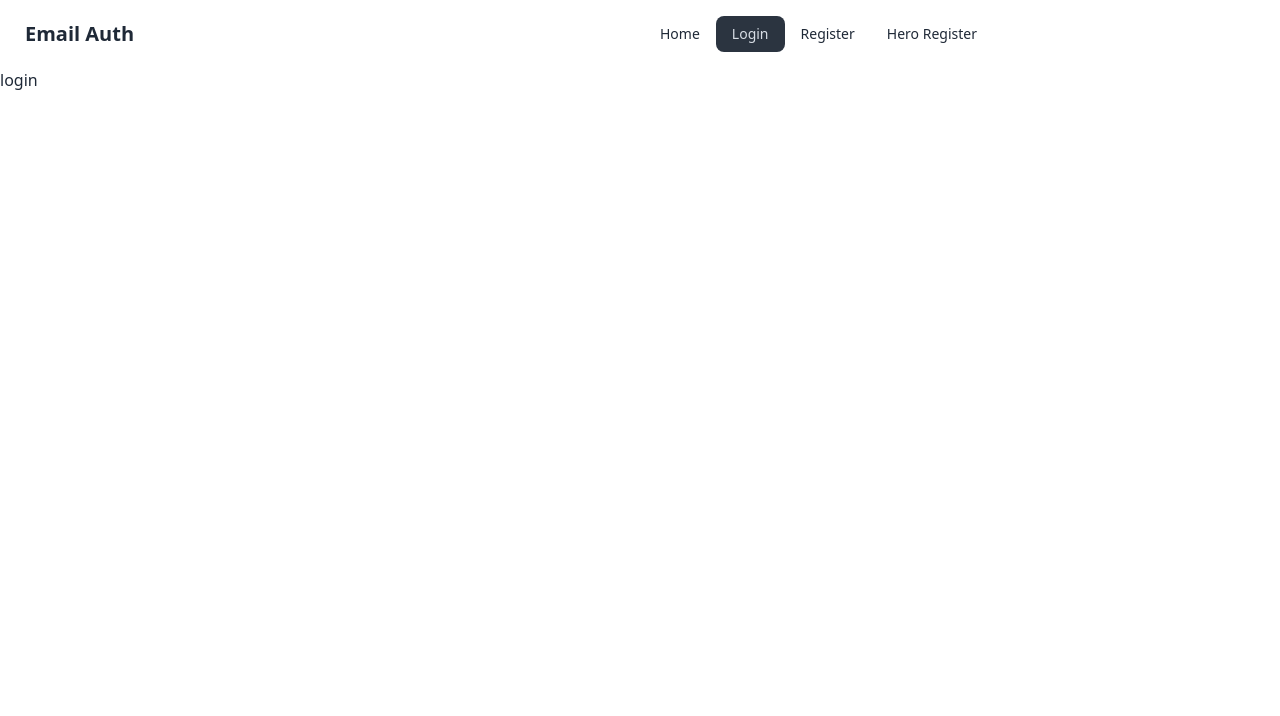
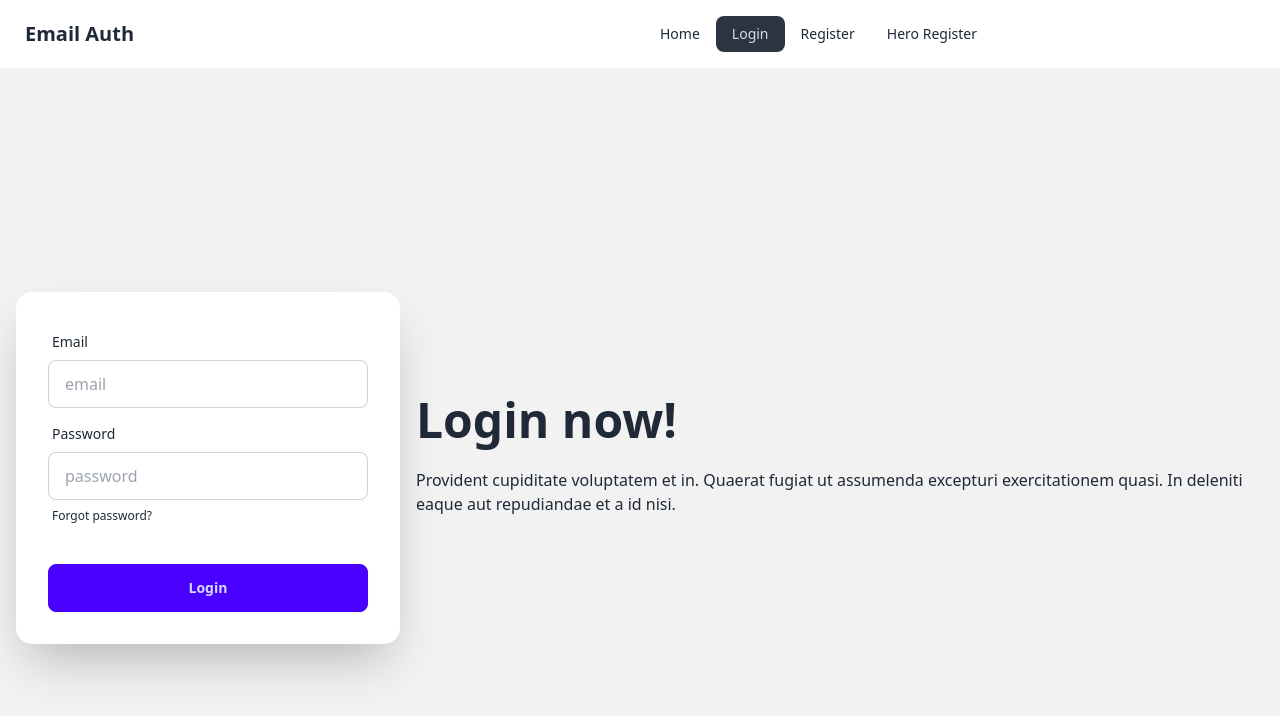
Before and after one commit to sowmik-sec/user-email-password-auth, a React (Vite) app: page /login in a window 1280 px wide. Shown: the top 716 px of the page. Built offline with nearby package versions, Linux system fonts and the light colour scheme.

Commit message:
login user with email and password

```diff
--- a/src/components/Login/Login.jsx
+++ b/src/components/Login/Login.jsx
@@ -1,5 +1,68 @@
+import { signInWithEmailAndPassword } from "firebase/auth";
+import auth from "../../firebase/firebase.config";
+
 function Login() {
-  return <div>login</div>;
+  const handleLogin = (e) => {
+    e.preventDefault();
+    const email = e.target.email.value;
+    const password = e.target.password.value;
+    console.log(email, password);
+    signInWithEmailAndPassword(auth, email, password)
+      .then((result) => {
+        console.log(result.user);
+      })
+      .catch((error) => console.log("error ", error.message));
+  };
+  return (
+    <div className="hero bg-base-200 min-h-screen">
+      <div className="hero-content flex-col lg:flex-row-reverse">
+        <div className="text-center lg:text-left">
+          <h1 className="text-5xl font-bold">Login now!</h1>
+          <p className="py-6">
+            Provident cupiditate voluptatem et in. Quaerat fugiat ut assumenda
+            excepturi exercitationem quasi. In deleniti eaque aut repudiandae et
+            a id nisi.
+          </p>
+        </div>
+        <div className="card bg-base-100 w-full max-w-sm shrink-0 shadow-2xl">
+          <form onSubmit={handleLogin} className="card-body">
+            <div className="form-control">
+              <label className="label">
+                <span className="label-text">Email</span>
+              </label>
+              <input
+                type="email"
+                placeholder="email"
+                name="email"
+                className="input input-bordered"
+                required
+              />
+            </div>
+            <div className="form-control">
+              <label className="label">
+                <span className="label-text">Password</span>
+              </label>
+              <input
+                type="password"
+                placeholder="password"
+                name="password"
+                className="input input-bordered"
+                required
+              />
+              <label className="label">
+                <a href="#" className="label-text-alt link link-hover">
+                  Forgot password?
+                </a>
+              </label>
+            </div>
+            <div className="form-control mt-6">
+              <button className="btn btn-primary">Login</button>
+            </div>
+          </form>
+        </div>
+      </div>
+    </div>
+  );
 }
 
 export default Login;
```
